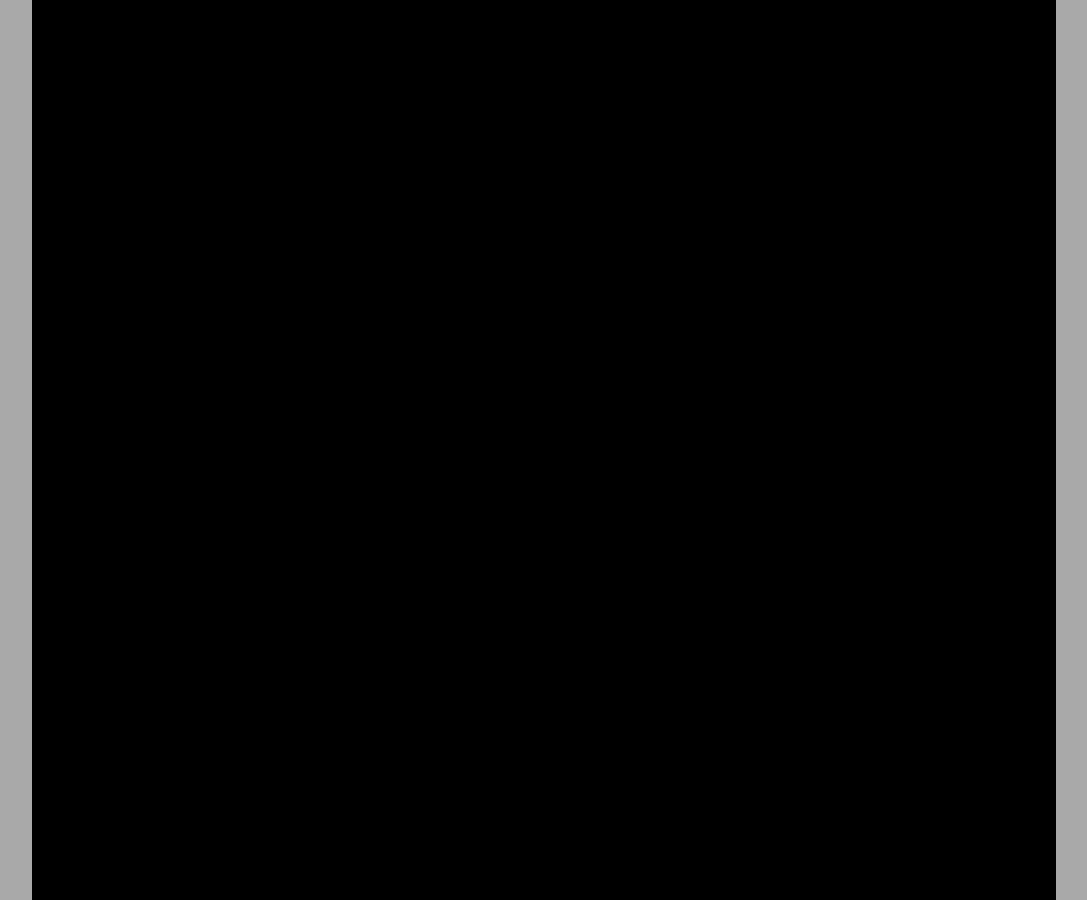
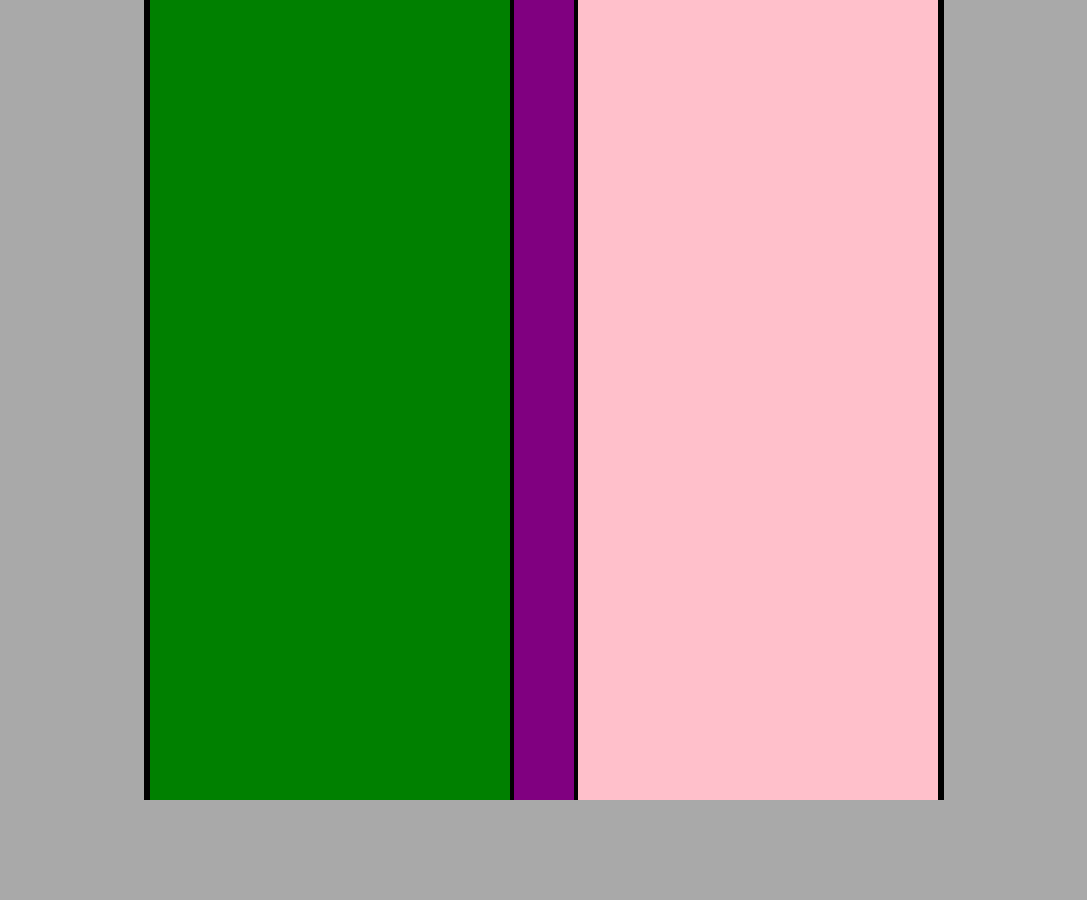
Before and after one commit to ramonaspence/1.3-vertical-timeline, a plain HTML site: page index.html in a window 1280 px wide. Shown: the whole page, without its empty margins (96-1183 px from the left). After the commit the page ends 804 px from the top, so only its background shows below. Drawn offline with Linux system fonts and the light colour scheme.

Commit message:
added columns using divs and display: inline

```diff
--- a/styles.css
+++ b/styles.css
@@ -1,5 +1,6 @@
 * {
-  box-sizing: border-box
+  box-sizing: border-box;
+
 }
 
 body {
@@ -7,8 +8,31 @@ body {
 }
 
 .container {
-  width: 80%;
-  height: 900px;
+  width: 800px;
+  height: 800px;
   background-color: black;
   margin: 0 auto;
+  text-align: center;
+
 }
+
+.column-main {
+  display: inline-block;
+  width: 360px;
+  height: 100%;
+  background-color: green;
+}
+
+.divider {
+  display: inline-block;
+  width: 60px;
+  height: 100%;
+  background-color: purple;
+}
+
+.column-opt {
+  display: inline-block;
+  width: 360px;
+  height: 100%;
+  background-color: pink;
+}
```
